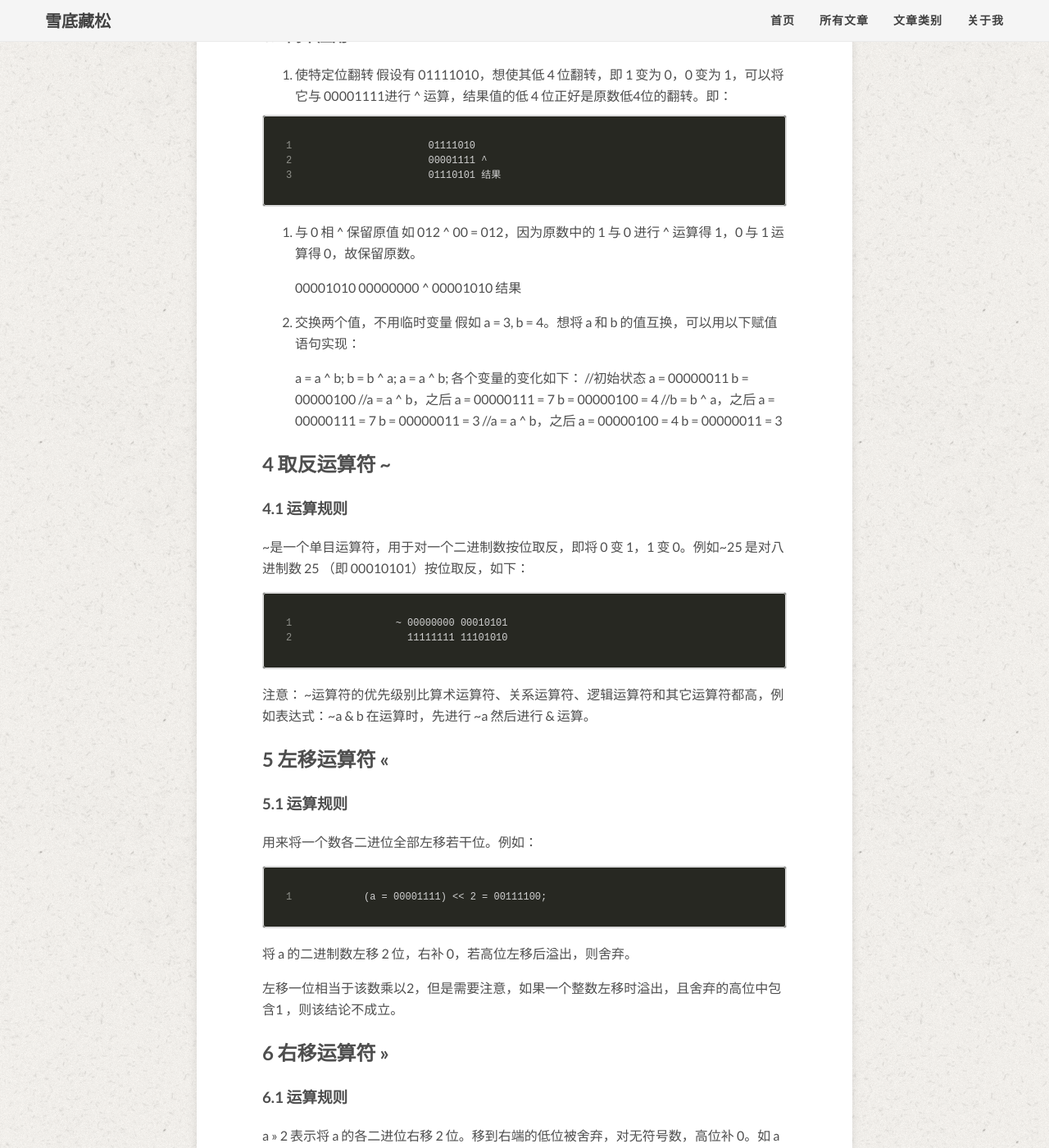
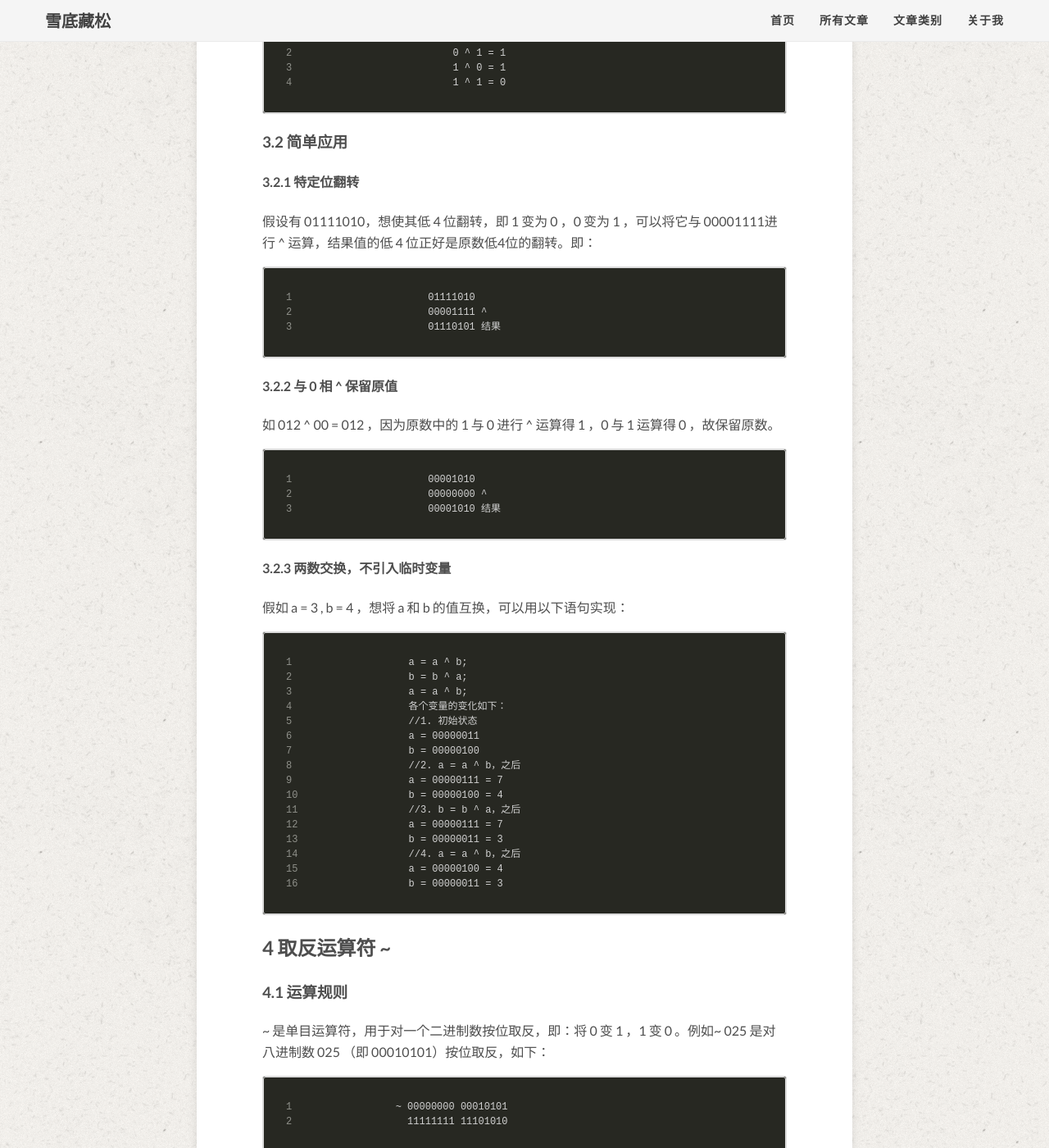
Before and after one commit to MinfeiZhou/MinfeiZhou.github.io, a Jekyll site: the page built from _posts/2015-10-03-位运算及其简单应用.md, in a window 1280 px wide and 1400 px high, scrolled down 2508 px. Shown: the whole window at 82% size. Built offline with Jekyll 4.4.1, drawn with Linux system fonts in a browser that asks for light colours; nearby versions of some CDN libraries; library files that are not in the unit come from our copies; formulas are drawn with MathJax 3; comment, search, counter and statistics services are not loaded; some of the changed text lies outside the part shown.

Commit message:
位运算初稿

````diff
--- a/_posts/2015-10-03-位运算及其简单应用.md
+++ b/_posts/2015-10-03-位运算及其简单应用.md
@@ -37,14 +37,18 @@
     5 = 00000101 &
         00000001 结果
 
-因此 3 & 5 = 1， 如果参与 & 运算的是负数（-3 & -5），则以补码形式表示为对应的二进制数，然后按位进行运算。
+因此 3 & 5 = 1， 如果参与 & 运算的是负数，如： -3 & -5 ，则以补码形式表示为对应的二进制数，然后按位进行运算。
 
 ### 1.2 简单应用
-1、清零。如果想将一个单元清零，即使其全部二进位为 0，只要找一个二进制数，其中各个位符合以下条件：原来数中为 1 的位，新数中相应位为 0。然后使二者进行 & 运算，即可以达到清零目的。
 
-2、取一个数中某些指定位。如有一个整数 a （2个字节）想要其中的低字节。只需将 a 与(337)。按位与即可。
+#### 1.2.1 清零
+如果想将一个单元清零，即使其全部二进位为 0，只要找一个二进制数，其中各个位符合以下条件：原来数中为 1 的位，新数中相应位为 0。然后使二者进行 & 运算，即可以达到清零目的。
 
-3、要想将哪一个保留下来，就与一个数进行 & 运算，此数在该位位1，如有一个数  01010100 ，想把其中左面第3，4，5，7，8可以这样运算：
+#### 1.2.2 取一个数中某些指定位-（摘自其他博文，笔者暂不直销实际中如何应用）
+如有一个整数 a （2个字节，8位）想要其中的低4位，只需将 a 与 0x0F 进行按位与运算即可。
+
+#### 1.2.3 保留指定二进制位-（摘自其他博文，笔者暂不直销实际中如何应用）
+如二进制数 01010100 ，想保留其左起第3，4，5，7，8位，可以这样运算：
 
     01010100
     00111011 &
@@ -53,7 +57,7 @@
 ## 2 按位或运算符 |
 
 ### 2.1 运算规则
-两个相应的二进位中只要有一个为 1，该位的结果就为 1。
+两数相对应的二进制位上只要有一个为 1，则该位 | 运算的结果为 1。
 
     0 | 0 = 0
     0 | 1 = 1
@@ -61,7 +65,7 @@
     1 | 1 = 1
 
 ### 2.2 简单应用
-按位或运算常用来对一个数据的某些位定值为1，如 a 是一个整数（16位）有表达式 a & 0x0077，则低 8 位全置为 1 ，高 8 位保留原样。
+按位或运算常用来将一个数的某些位定值为1，如一个整数 a（16位），表达式 a & 0x0077 ，则低 a 的低8位在运算后其值被全部置为 1 ，高 8 位保留原样。
 
 ## 3 异或运算符 ^
 
@@ -74,40 +78,37 @@
     1 ^ 1 = 0
 
 ### 3.2 简单应用
-1. 使特定位翻转
-假设有 01111010，想使其低 4 位翻转，即 1 变为 0，0 变为 1，可以将它与 00001111进行 ^ 运算，结果值的低 4 位正好是原数低4位的翻转。即：
+#### 3.2.1 特定位翻转
+假设有 01111010，想使其低 4 位翻转，即 1 变为 0 ，0 变为 1 ，可以将它与 00001111进行 ^ 运算，结果值的低 4 位正好是原数低4位的翻转。即：
 
-  ```
-  01111010
-  00001111 ^
-  01110101 结果
-  ```
+    01111010
+    00001111 ^
+    01110101 结果
 
-2. 与 0 相 ^ 保留原值
-如 012 ^ 00 = 012，因为原数中的 1 与 0 进行 ^ 运算得 1，0 与 1 运算得 0，故保留原数。
-
+#### 3.2.2 与 0 相 ^ 保留原值
+如 012 ^ 00 = 012 ，因为原数中的 1 与 0 进行 ^ 运算得 1 ，0 与 1 运算得 0 ，故保留原数。
 
     00001010
     00000000 ^
     00001010 结果
 
-3. 交换两个值，不用临时变量
-假如 a = 3, b = 4。想将 a 和 b 的值互换，可以用以下赋值语句实现：
+#### 3.2.3 两数交换，不引入临时变量
+假如 a = 3 , b = 4 ，想将 a 和 b 的值互换，可以用以下语句实现：
 
     a = a ^ b;
     b = b ^ a;
     a = a ^ b;
     各个变量的变化如下：
-    //初始状态
+    //1. 初始状态
     a = 00000011
     b = 00000100
-    //a = a ^ b，之后
+    //2. a = a ^ b，之后
     a = 00000111 = 7
-    b = 00000100  = 4
-    //b = b ^ a，之后
+    b = 00000100 = 4
+    //3. b = b ^ a，之后
     a = 00000111 = 7
     b = 00000011 = 3
-    //a = a ^ b，之后
+    //4. a = a ^ b，之后
     a = 00000100 = 4
     b = 00000011 = 3
 
@@ -115,7 +116,7 @@
 ## 4 取反运算符 ~
 
 ### 4.1 运算规则
-~是一个单目运算符，用于对一个二进制数按位取反，即将 0 变 1，1 变 0。例如~25 是对八进制数 25 （即 00010101）按位取反，如下：
+~ 是单目运算符，用于对一个二进制数按位取反，即：将 0 变 1 ，1 变 0 。例如~ 025 是对八进制数 025 （即 00010101）按位取反，如下：
 
     ~ 00000000 00010101
       11111111 11101010
@@ -130,28 +131,34 @@
 
     (a = 00001111) << 2 = 00111100;
 
+### 5.2 注意
 将 a 的二进制数左移 2 位，右补 0，若高位左移后溢出，则舍弃。
 
-左移一位相当于该数乘以2，但是需要注意，如果一个整数左移时溢出，且舍弃的高位中包含1 ，则该结论不成立。
+左移一位相当于该数乘以2，左移n位即该书乘以\\(2^n\\)。
+
+需要注意，如果一个整数左移时溢出，且舍弃的高位中包含1 ，则以上结论不成立。
 
 
 ## 6 右移运算符 >>
 
 ### 6.1 运算规则
-a >> 2 表示将 a 的各二进位右移 2 位。移到右端的低位被舍弃，对无符号数，高位补 0。如 a = 017 时：
+a >> 2 表示将 a 的各二进位右移 2 位。移到右端的低位被舍弃，对无符号数，高位补 0。如 a = 017（八进制）右移时：
 
     (a = 00001111) >> 2 = 00000011
 
+### 6.2 注意
 右移一位相当于除以 2 ，右移 n 位相当于除于 \\(2^n\\)。
 
-在右移时，需要注意符号位问题。对无符号数，右移时左边高位移入 0。对于有符号的值，如果原来符号位为 0 （该数为正），则左边也是移入 0，如果上例表示的那样，如果符号位原来为 1（该数为负），则左边移入的 0 还是 1 ，要取决于所用的计算机系统。移入 0 称为 逻辑右移，即简单右移。移入 1 称为算术右移。
+在右移时，需要注意符号位问题。对无符号数，右移时左边高位用 0 补位；对于有符号的值，如果原来符号位为 0 （该数为正），则左边高位用 0 补位；如果符号位原来为 1 （该数为负），则左边高位用  0 补位，还是 1 补位，要取决于所用的计算机系统。高位用 0 补位称为 逻辑右移，即简单右移，高位用 1 补位称为算术右移。
 
 
 
 
 ## 参考文章
-><http://blog.chinaunix.net/uid-21411227-id-1826986.html>
+> Matrix67大牛的4篇关于位运算的文章：http://www.matrix67.com/blog/archives/122
 >
->[http://www.cnblogs.com/qkhhxkj/archive/2011/06/29/2093894.html](http://www.cnblogs.com/qkhhxkj/archive/2011/06/29/2093894.html)
+> <http://blog.chinaunix.net/uid-21411227-id-1826986.html>
 >
->百度百科：[http://baike.baidu.com/link?url=Biu9MTgLAVn1Oj4A-ZSSmh_GCcEQ-8eE75LggLQD4fVfHYxfHEADTx-vHI8R1udEhdx9IoIEXu1VmeeRjw2kEK](http://baike.baidu.com/link?url=Biu9MTgLAVn1Oj4A-ZSSmh_GCcEQ-8eE75LggLQD4fVfHYxfHEADTx-vHI8R1udEhdx9IoIEXu1VmeeRjw2kEK)
+> [http://www.cnblogs.com/qkhhxkj/archive/2011/06/29/2093894.html](http://www.cnblogs.com/qkhhxkj/archive/2011/06/29/2093894.html)
+>
+> 百度百科：[http://baike.baidu.com/link?url=Biu9MTgLAVn1Oj4A-ZSSmh_GCcEQ-8eE75LggLQD4fVfHYxfHEADTx-vHI8R1udEhdx9IoIEXu1VmeeRjw2kEK](http://baike.baidu.com/link?url=Biu9MTgLAVn1Oj4A-ZSSmh_GCcEQ-8eE75LggLQD4fVfHYxfHEADTx-vHI8R1udEhdx9IoIEXu1VmeeRjw2kEK)
````
